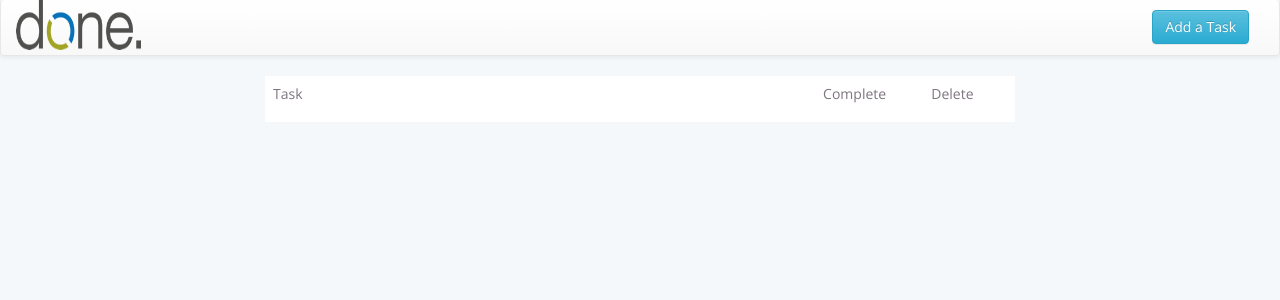
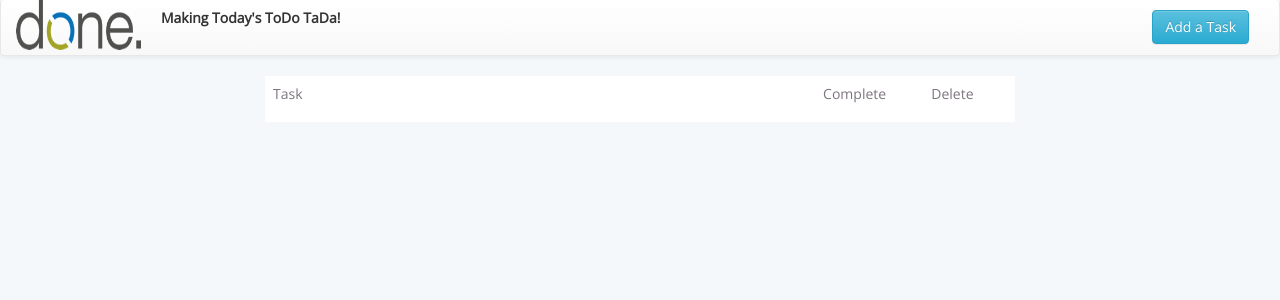
Before and after one commit to ibaena/toDoList, a PHP site: page /home.html in a window 1280 px wide. Shown: the top 300 px of the page. Run offline with PHP 8.4, Linux system fonts and the light colour scheme; some libraries are stand-ins or nearby versions.

Commit message:
edit title bar

```diff
--- a/css/style.css
+++ b/css/style.css
@@ -60,3 +60,10 @@ td:hover{
 hr{
  border-top: 1px dotted #8c8b8b;
 }
+
+h5{
+  font-weight: bold;
+  position: relative;
+  display: inline-block;
+  left: 20px;
+}
--- a/home.html
+++ b/home.html
@@ -21,6 +21,7 @@
   <header>
     <div class="navbar navbar-collapse navbar-relative-top navbar-default">
       <a href="home.html"><img src="img/doneLogo.png" class="pull-left logo"></a>
+      <h5>Making Today's ToDo TaDa!</h5>
       <div class="panel-heading pull-right">
         <button href="#collpasetwo" class="btn btn-info pull-right" id="open" data-toggle="collapse" data-parent="accordion">Add a Task</button>
       </div>
--- a/js/index.js
+++ b/js/index.js
@@ -29,6 +29,7 @@ $(document).ready(function() {
       newRow.append(completeTd);
       newRow.append(deleteTd);
       $("tbody").append(newRow);
+
 
       //Clear input text afetr submit
       $(".taskTitle,.description,.date").val("");
```
